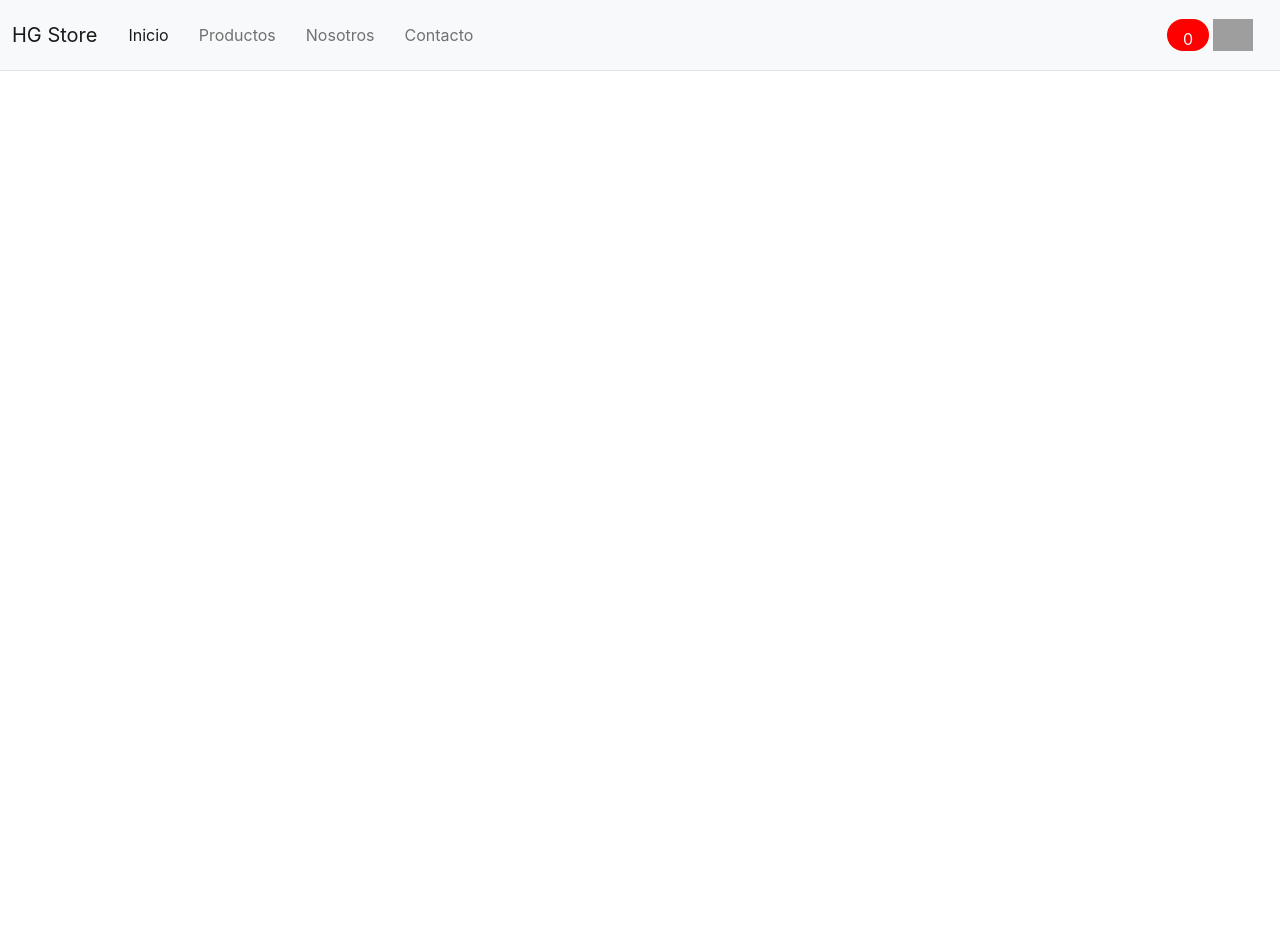
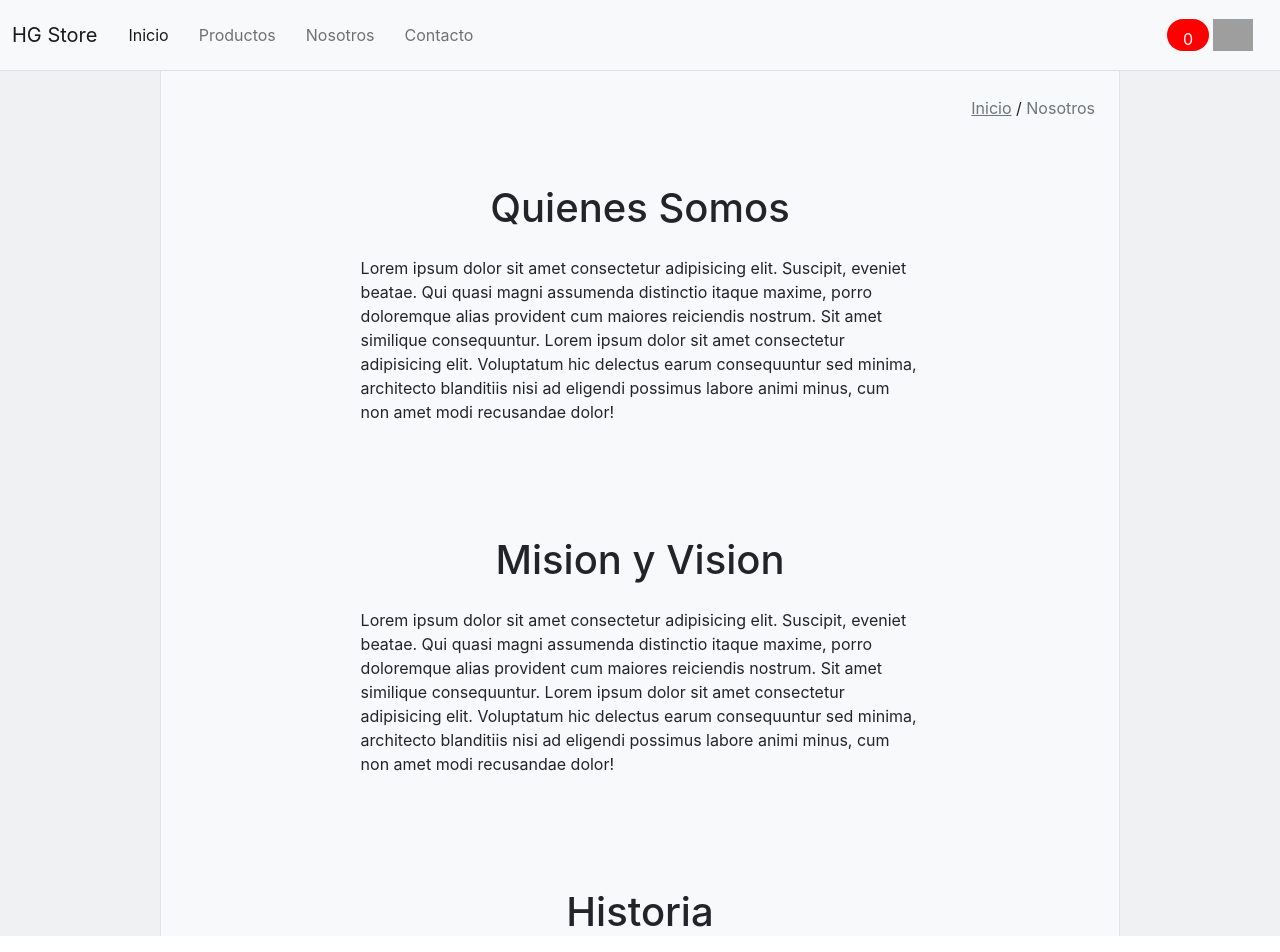
Before and after one commit to Lamda94/hg-store, a React (Create React App) app: page /About in a window 1280 px wide. Shown: the top 952 px of the page. Before the commit the page ends 800 px from the top, so only its background shows below. Built offline with nearby package versions, Linux system fonts and the light colour scheme; grey boxes are pictures that could not be loaded.

Commit message:
about view

```diff
--- a/src/App.js
+++ b/src/App.js
@@ -3,7 +3,7 @@ import { BrowserRouter as Router, Route, Switch } from 'react-router-dom';
 import NavBar from './components/NavBar';
 import './App.css';
 import Home from './Views/Home';
-/* import About from './Views/About';*/
+import About from './Views/About';
 import Cart from './Views/Cart';
 import Store from './Views/Store';
 import FilterProduct from './Views/FilterProduct';
@@ -19,6 +19,7 @@ function App() {
           <NavBar />
           <Switch>
             <Route path="/" exact component={Home} />
+            <Route path="/About" component={About} />
             <Route path="/Store" component={Store} />
             <Route path="/cart" component={Cart} />
             <Route path="/category/:id" component={FilterProduct} />
--- a/src/Views/About.js
+++ b/src/Views/About.js
@@ -0,0 +1,39 @@
+import React from 'react';
+import { Link } from 'react-router-dom';
+
+export default function Store() {
+  return (
+    <div className="d-flex justify-content-center categories">
+      <div className="col-9 border-start border-end bg-light">
+        <div className="d-flex justify-content-end pe-4">
+          <p className="pt-5 mt-5">
+            <Link className="text-secondary" to="/">
+              Inicio
+            </Link>{' '}
+            / <span className="text-muted">Nosotros</span>
+          </p>
+        </div>
+        <div className="d-flex align-items-center flex-column" style={{"height":"100vh"}}>
+          <div className="col-7 mt-5 mb-5">
+              <h1 className="text-center mb-4">Quienes Somos</h1>
+              <p>Lorem ipsum dolor sit amet consectetur adipisicing elit. Suscipit, eveniet beatae. Qui quasi magni assumenda distinctio itaque maxime, porro doloremque alias provident cum maiores reiciendis nostrum. Sit amet similique consequuntur.
+                Lorem ipsum dolor sit amet consectetur adipisicing elit. Voluptatum hic delectus earum consequuntur sed minima, architecto blanditiis nisi ad eligendi possimus labore animi minus, cum non amet modi recusandae dolor!
+              </p>
+          </div>
+          <div className="col-7 mt-5 mb-5">
+              <h1 className="text-center mb-4">Mision y Vision</h1>
+              <p>Lorem ipsum dolor sit amet consectetur adipisicing elit. Suscipit, eveniet beatae. Qui quasi magni assumenda distinctio itaque maxime, porro doloremque alias provident cum maiores reiciendis nostrum. Sit amet similique consequuntur.
+                Lorem ipsum dolor sit amet consectetur adipisicing elit. Voluptatum hic delectus earum consequuntur sed minima, architecto blanditiis nisi ad eligendi possimus labore animi minus, cum non amet modi recusandae dolor!
+              </p>
+          </div>
+          <div className="col-7 mt-5 mb-5">
+              <h1 className="text-center mb-4">Historia</h1>
+              <p>Lorem ipsum dolor sit amet consectetur adipisicing elit. Suscipit, eveniet beatae. Qui quasi magni assumenda distinctio itaque maxime, porro doloremque alias provident cum maiores reiciendis nostrum. Sit amet similique consequuntur.
+                Lorem ipsum dolor sit amet consectetur adipisicing elit. Voluptatum hic delectus earum consequuntur sed minima, architecto blanditiis nisi ad eligendi possimus labore animi minus, cum non amet modi recusandae dolor!
+              </p>
+          </div>
+        </div>
+      </div>
+    </div>
+  );
+}
```
